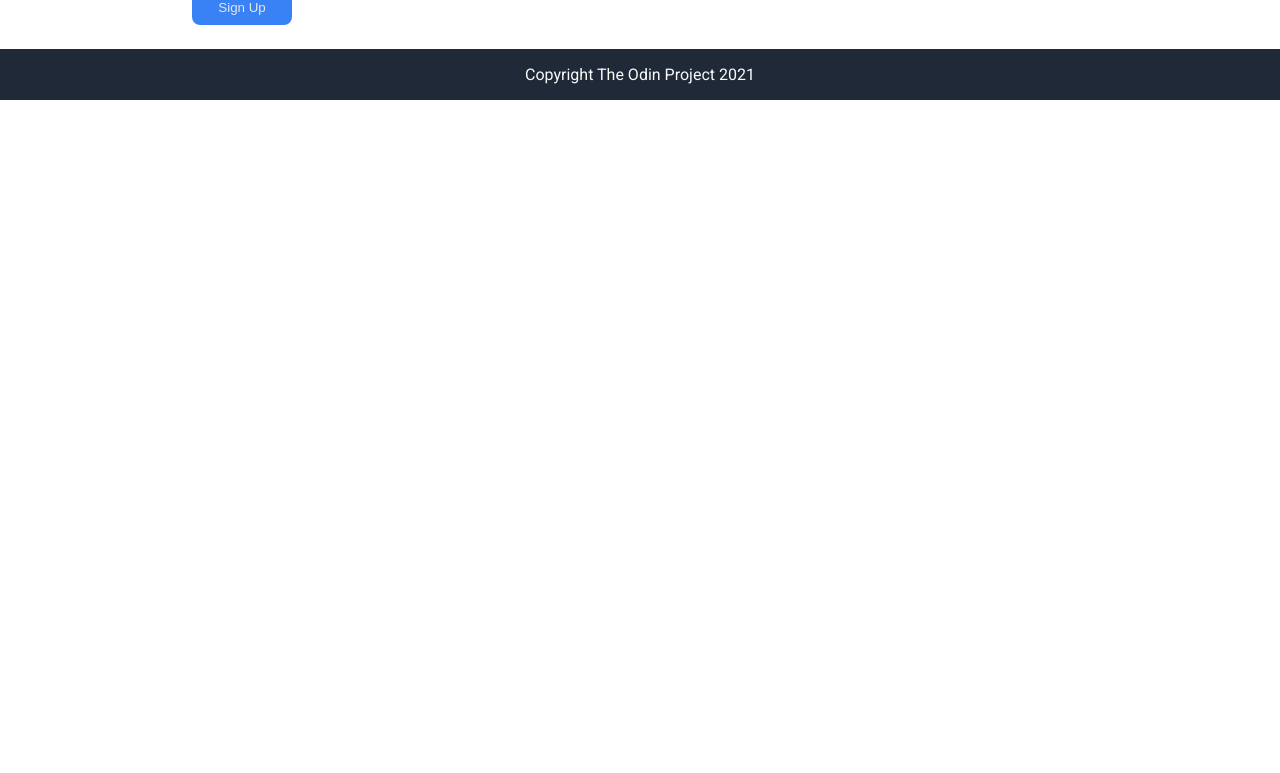
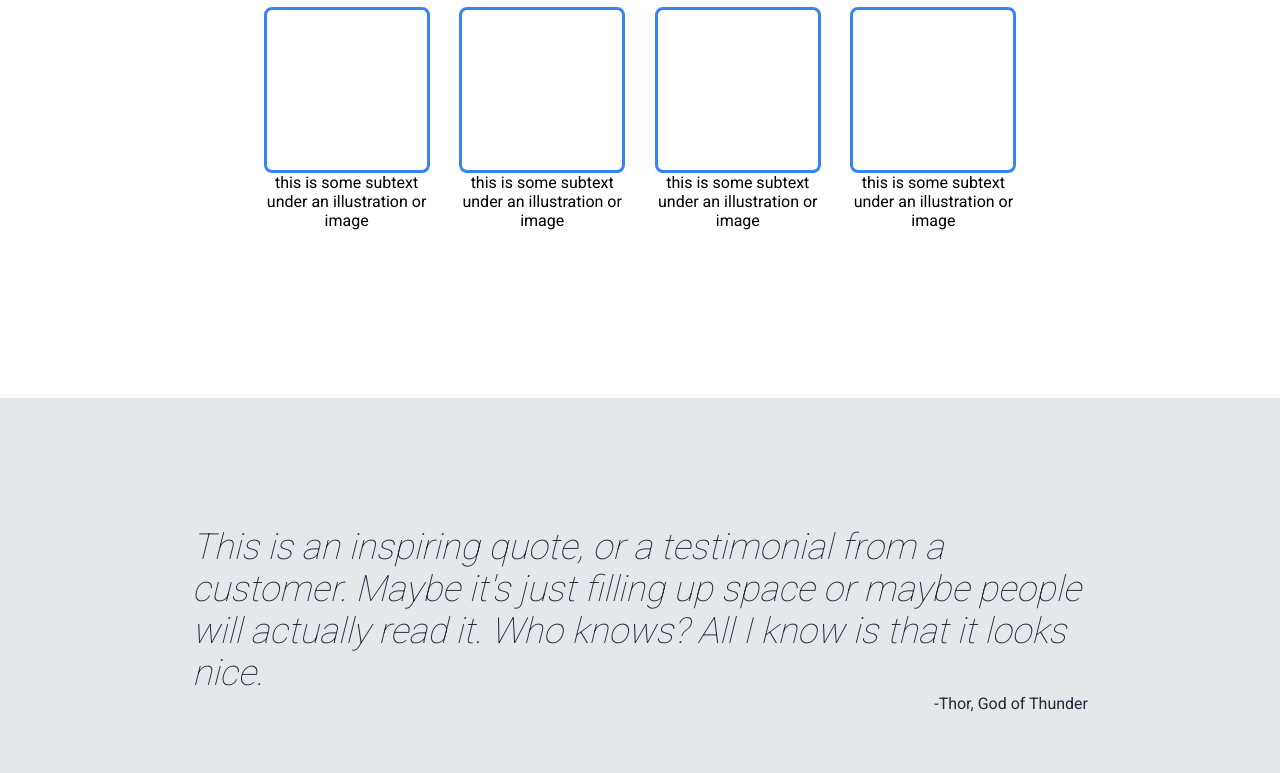
Before and after one commit to hellogaray/Project-Landing-Page, a plain HTML site: page index.html in a window 1280 px wide. Shown: the part 739-1512 px from the top of the page. Before the commit the page ends 839 px from the top, so only its background shows below. Drawn offline with Linux system fonts and the light colour scheme.

Commit message:
Working on Landing Project

```diff
--- a/index.html
+++ b/index.html
@@ -57,8 +57,8 @@
             </div>
         </div>
 
-        <div class="container">
-            <div class="quote">is an inspiring quote, or a testimonial from a customer. Maybe it's just filling up space or maybe people will actually read it. Who knows? All I know is that it looks nice.</div>
+        <div class="container-quote">
+            <div class="quote">This is an inspiring quote, or a testimonial from a customer. Maybe it's just filling up space or maybe people will actually read it. Who knows? All I know is that it looks nice.</div>
             <div class="author">-Thor, God of Thunder</div>
         </div>
 
--- a/style.css
+++ b/style.css
@@ -1,4 +1,4 @@
-@import url('https://fonts.googleapis.com/css2?family=Roboto:wght@400;700&display=swap');
+@import url('https://fonts.googleapis.com/css2?family=Roboto:wght@100;400;700;800&display=swap');
 
 body {
     font-family: Roboto, sans-serif;
@@ -41,8 +41,8 @@ ul {
     flex: 1;
 }
 
-.hero, .main, .container {
-    padding: 1.5rem 12rem;
+.hero, .main, .container-quote, .container {
+    padding: 8rem 12rem;
 }
 
 .hero {
@@ -94,11 +94,9 @@ button {
 }
 
 .main {
-    display: flex;
-    flex-direction: column;
     justify-content: space-evenly;
     align-items: center;
-    text-align: center;
+
 }
 
 .random {
@@ -106,21 +104,52 @@ button {
     font-weight: 800;
     color: #1f2937;
     text-align: center;
-}
 
-.subtext {
-
-}
-
-.square {
-    width: 100px;
-    height: 100px;
-    border-style: solid;
-    border-color: #3882f6;;
 }
 
 .images {
     display: flex;
+    flex-wrap: wrap;
+    justify-content: space-evenly;
+    align-items: center;
+    gap: 1px;
+    padding: 40px;
+}
+
+.subtext {
+    display: flex;
+    flex-direction: column;
+    justify-content: center;
+    align-items: center;
+    width: 160px;
+    text-align: center;
+}
+
+.square {
+    width: 160px;
+    height: 160px;
+    border-style: solid;
+    border-color: #3882f6;;
+    border-radius: 8px;
+}
+
+.container-quote {
+    background-color: #e5e7eb;
+    color: #1f2937;
+}
+
+.quote {
+    font-size: 36px;
+    font-weight: 100;
+    font-style: italic;
+}
+
+.author {
+    text-align: right;
+}
+
+.container {
+
 }
 
 .footer {
```
